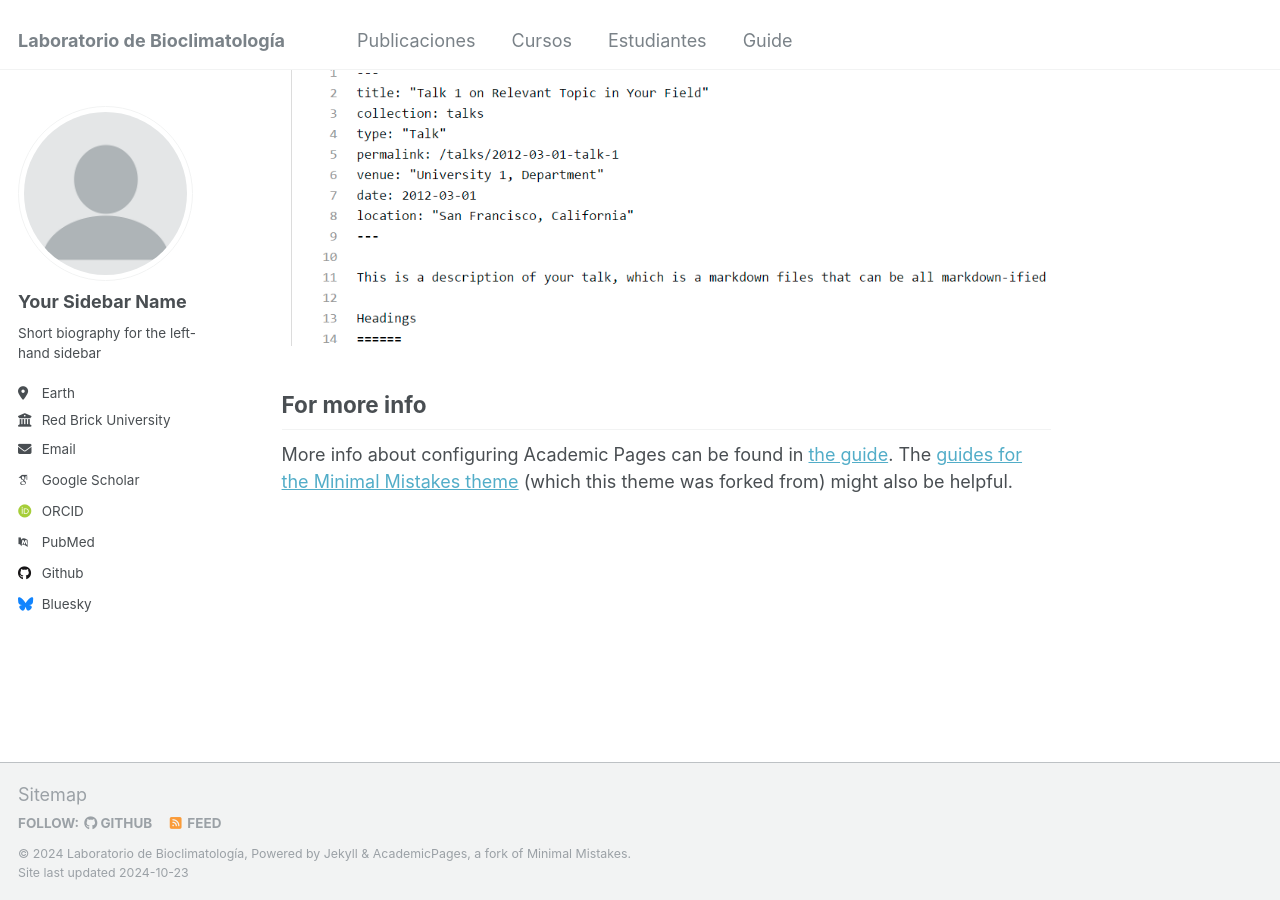
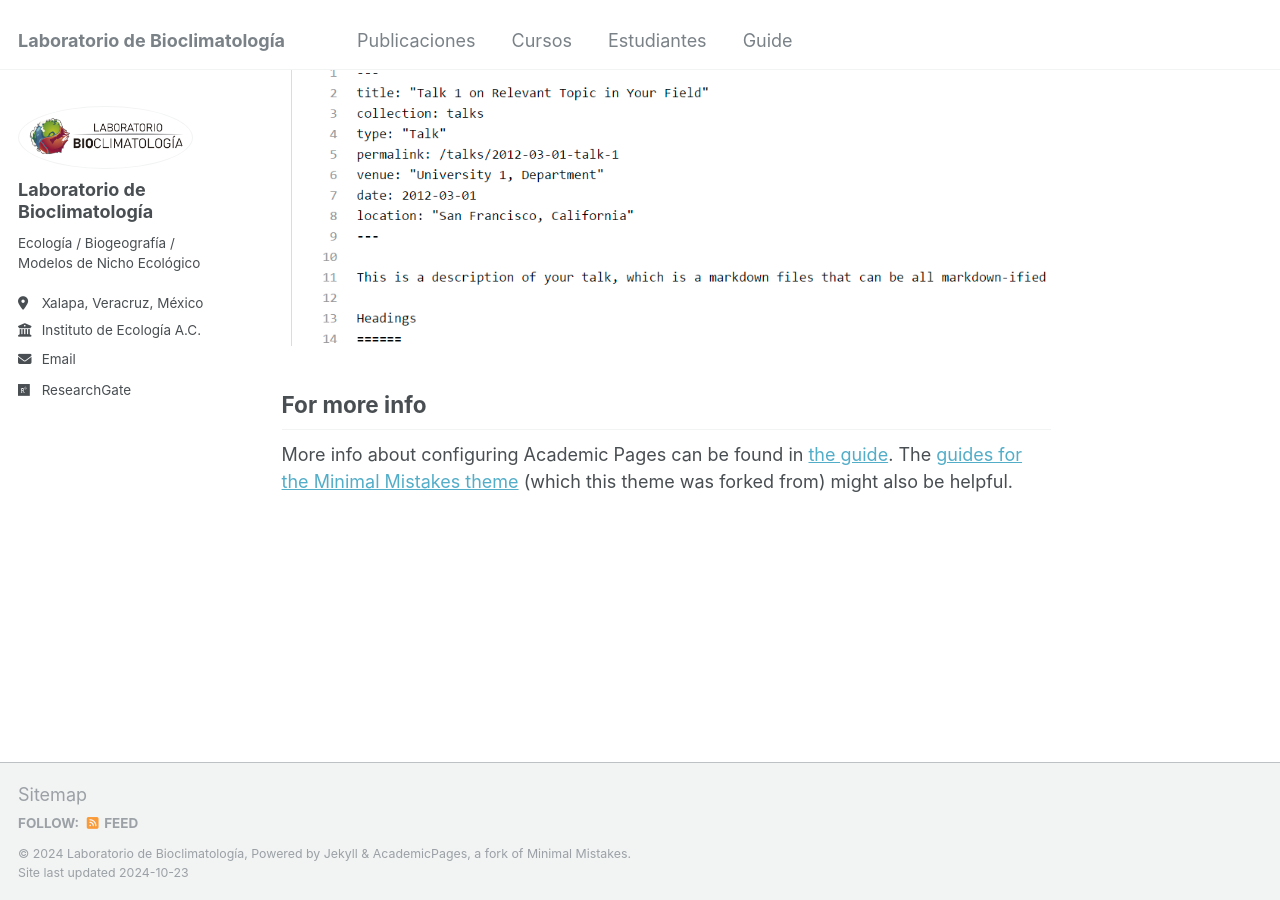
Before and after one commit to Labbioclim/bioclimat, a Jekyll site: the page built from _pages/about.md, in a window 1280 px wide and 900 px high, scrolled down 2643 px. Built offline with Jekyll 4.4.1, drawn with Linux system fonts in a browser that asks for light colours; some web fonts are replaced.

Commit message:
Update _config.yml

```diff
--- a/_config.yml
+++ b/_config.yml
@@ -21,34 +21,34 @@ repository               : "labbioclim.github.io/bioclimat"
 #               Additional customization can be done by editing /_includes/author-profile.html
 author:
   # Biographic information
-  avatar           : "profile.png"
-  name             : "Your Sidebar Name"
+  avatar           : "Lab_logo_png.png"
+  name             : "Laboratorio de Bioclimatología"
   pronouns         : # example: "she/her"
-  bio              : "Short biography for the left-hand sidebar"
-  location         : "Earth"
-  employer         : "Red Brick University"
+  bio              : "Ecología / Biogeografía / Modelos de Nicho Ecológico"
+  location         : "Xalapa, Veracruz, México"
+  employer         : "Instituto de Ecología A.C."
   uri              : # URL
-  email            : "none@example.org"
+  email            : "octavio.rojas@inecol.mx"
 
   # Academic websites
   arxiv            : # URL - Update with the correct link to your profile
-  googlescholar    : "https://scholar.google.com/citations?user=PS_CX0AAAAAJ"
+  googlescholar    : # "https://scholar.google.com/citations?user=PS_CX0AAAAAJ"
   impactstory      : # URL
-  orcid            : "http://orcid.org/yourorcidurl"
+  orcid            : # "http://orcid.org/yourorcidurl"
   semantic         : # URL
-  pubmed           : "https://www.ncbi.nlm.nih.gov/pubmed/?term=john+snow"
-  researchgate     : # URL
+  pubmed           : # "https://www.ncbi.nlm.nih.gov/pubmed/?term=john+snow"
+  researchgate     : "https://www.researchgate.net/lab/Laboratorio-de-Bioclimatologia-Octavio-R-Rojas-Soto"
 
   # Repositories and software development
   bitbucket        : # Username - Update with your username on the site
   codepen          : # Username
   dribbble         : # Username
-  github           : "academicpages"
+  github           : #"academicpages"
   kaggle           : # Username
   stackoverflow    : # User number or user number and name (i.e., use "1" or "1/jeff-atwood")
 
   # Social media
-  bluesky          : "bsky.app" # Replace this with you Bluesky username
+  bluesky          : #"bsky.app" # Replace this with you Bluesky username
   facebook         : # Username
   flickr           : # Username
   foursquare       : # Username
```
